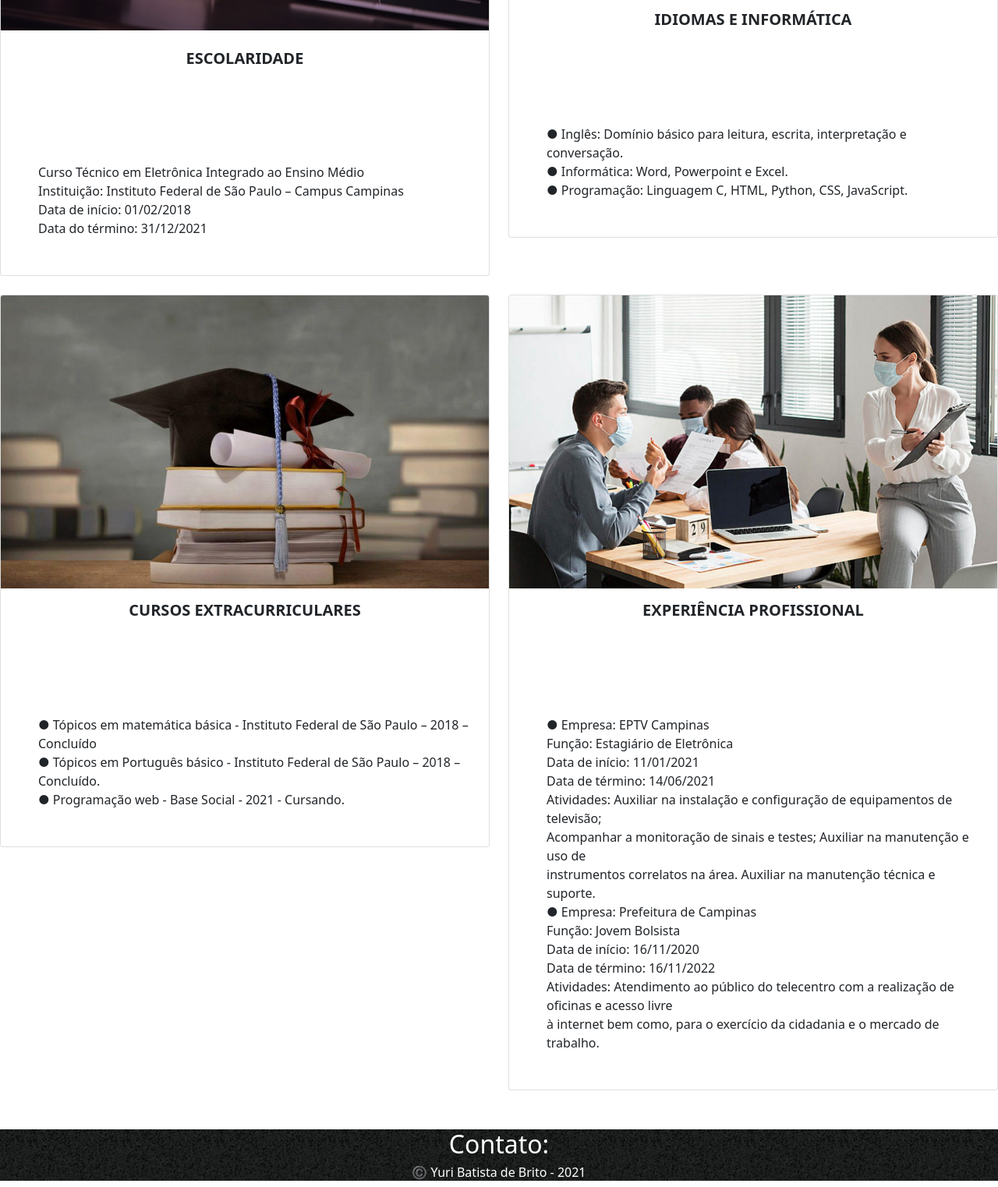
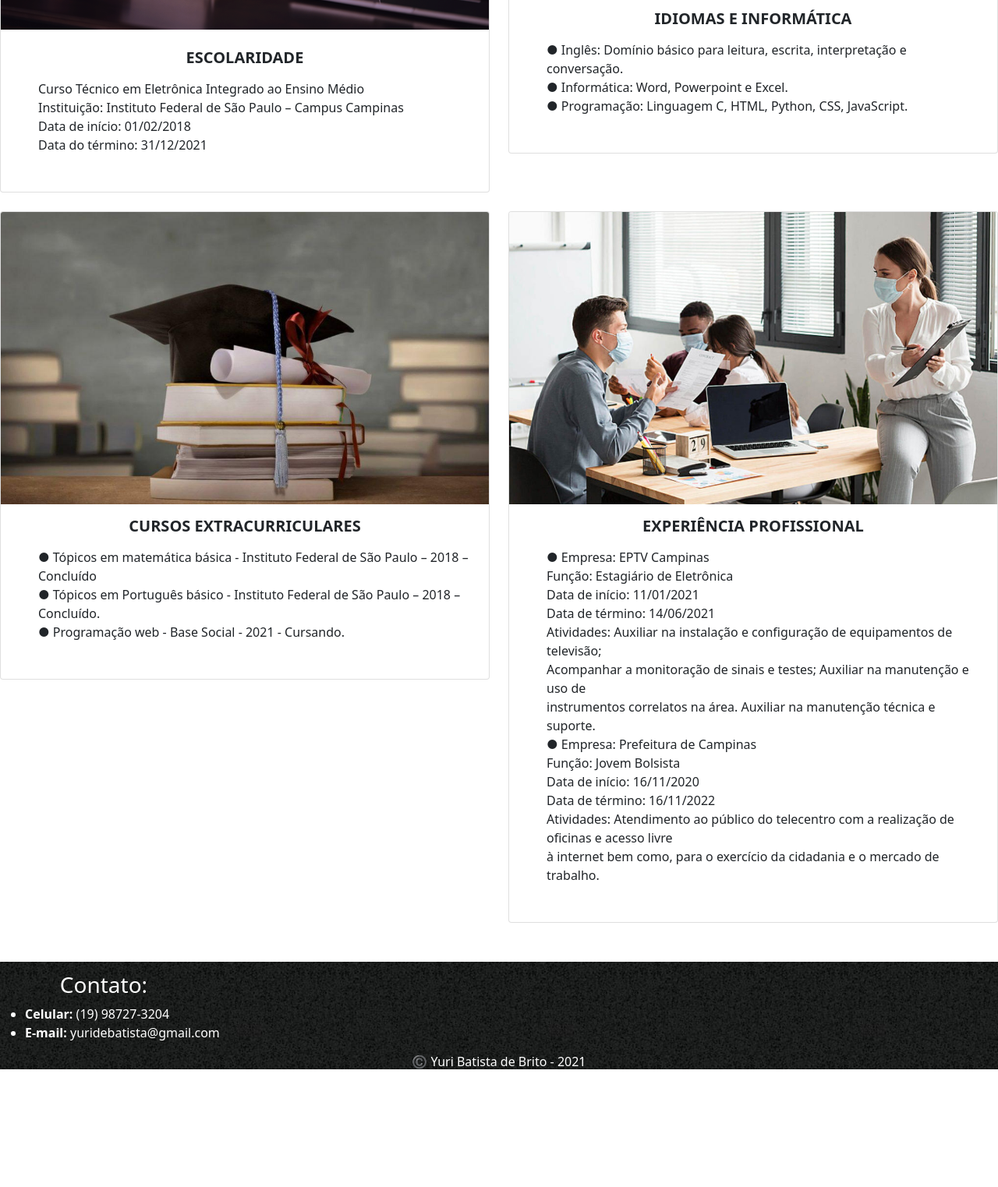
Before and after one commit to yuribrito01/Curriculo-em-Site, a plain HTML site: page index.html in a window 1280 px wide. Shown: the part 958-2481 px from the top of the page at 78% size. After the commit the page ends 2338 px from the top, so only its background shows below. Drawn offline with nearby package versions, Linux system fonts and the light colour scheme.

Commit message:
renoamenado pagina

```diff
--- a/home.css
+++ b/home.css
@@ -1,4 +1,3 @@
-
 .cordefundo{
     background-color: rgb(85, 5, 18);
     height: 20%;
@@ -7,26 +6,19 @@
     display: flex;
     justify-content: space-between;
 }
- header h1{
-     padding-top: 5%;
-    display: inline-block;
 
-}
-
-header li{
-    padding-bottom: 20px;
-
-}
-
-.imagem{
-    width: 80px;
-
-}
-
-ul{
+.listacontato{
     list-style: none;
     display: inline-block;
     padding-top: 18%;
+}
+.lista{
+    list-style: none;
+    display: inline-block;
+}
+
+.yuri{
+    margin-left: 5px;
 }
 
 .paragrafo{
@@ -35,12 +27,24 @@ ul{
     padding-bottom: 3%;
     width: 500px;
     display: inline-block;
+}
 
+ header h1{
+     padding-top: 5%;
+    display: inline-block;
+}
+
+header li{
+    padding-bottom: 20px;
 
 }
-.yuri{
-    margin-left: 5px;
-    padding-top: 1px;
+
+.tamanhocard{
+    width: 30%;
+}
+
+.imagem{
+    width: 80px;
 }
 
 .borda{
@@ -57,7 +61,6 @@ ul{
 .rodape{
     background-image: url(bg.jpg);
     margin-top: 50px;
-
 }
 
 #colorwhite{
@@ -65,20 +68,14 @@ ul{
     text-align: center;
 }
 
-.imagemrodape{
-    width: 200px; height: 200px;
-    margin-top: 10px;
-}
-
 main h5{
     text-align: center;
 }
-
-.tamanhocard{
-    width: 30%;
+.rodape{
+    color: white;
 }
 
-.rodape{
-    text-align: center;
-    color: white;
+.contato{
+    padding-left: 6%;
+    padding-top: 1%;
 }
--- a/home.html
+++ b/index.html
@@ -13,8 +13,8 @@
   <body>
     <header>
       <div class="cordefundo">
-        <ul>
-          <li><a href="https://github.com/yuribrito01" target="_blank"><img class="imagem" src="github.png" alt=""></a></li>
+        <ul class="listacontato">
+          <li class="teste"><a href="https://github.com/yuribrito01" target="_blank"><img class="imagem" src="github.png" alt=""></a></li>
           <li><a href="https://www.linkedin.com/in/yuri-batista-de-brito-b351031b0/" target="_blank"><img class="imagem" src="linkedin.png" alt=""></a></li>
           <li><a href="https://api.whatsapp.com/send?phone=5519987273204&text=Ola!%20" target="_blank"><img class="imagem" src="whatsapp.png" alt=""></a></li>
         </ul>
@@ -25,18 +25,17 @@
           <h5>Sou um jovem de 19 anos, com formação técnica em eletrônica no Instituto Federal de São Paulo, que atualmente busca uma oportunidade de trabalho para exercer minha capacidade técnica, aprimorar
             meus conhecimentos e adquirir novos aprendizados.</h5>
         </div>
-
       </div>
     </header>
+
     <main>
       <div class="row row-cols-1 row-cols-md-2 g-4">
-
         <div class="col">
           <div class="card" class="tamanhocard">
             <img src="estudar.png" class="card-img-top" alt="...">
             <div class="card-body">
               <h5 class="card-title"><h5><strong>ESCOLARIDADE</strong></h5>
-              <p class="card-text"><ul>
+              <p class="card-text"><ul class="lista">
                 <li>
                   Curso Técnico em Eletrônica Integrado ao Ensino Médio
                 </li>
@@ -59,7 +58,7 @@
             <img src="informatica.jpg" class="card-img-top" alt="...">
             <div class="card-body">
               <h5 class="card-title"><strong>IDIOMAS E INFORMÁTICA</strong></h5>
-              <p class="card-text"><ul>
+              <p class="card-text"><ul class="lista">
                 <li>● Inglês: Domínio básico para leitura, escrita, interpretação e conversação.</li>
                 <li>● Informática: Word, Powerpoint e Excel.</li>
                 <li>● Programação: Linguagem C, HTML, Python, CSS, JavaScript.</li>
@@ -73,7 +72,7 @@
             <img src="diploma.jpg" class="card-img-top" alt="...">
             <div class="card-body">
               <h5 class="card-title"><strong>CURSOS EXTRACURRICULARES</strong></h5>
-              <p class="card-text"><ul>
+              <p class="card-text"><ul class="lista">
                 <li>● Tópicos em matemática básica - Instituto Federal de São Paulo – 2018 – Concluído</li>
                 <li>● Tópicos em Português básico - Instituto Federal de São Paulo – 2018 – Concluído.</li>
                 <li>● Programação web - Base Social - 2021 - Cursando.</li>
@@ -87,7 +86,7 @@
             <img src="trabalho.jpg" class="card-img-top" alt="...">
             <div class="card-body">
               <h5 class="card-title"><strong>EXPERIÊNCIA PROFISSIONAL</strong></h5>
-              <p class="card-text"><ul>
+              <p class="card-text"><ul class="lista">
                 <li>● Empresa: EPTV Campinas</li>
                 <li>Função: Estagiário de Eletrônica</li>
                 <li>Data de início: 11/01/2021</li>
@@ -109,8 +108,11 @@
     </main>
     <footer>
       <div class="rodape">
-        <h2>Contato:</h2>
-          <!-- <img  class="imagemrodape" src="Yuri_foto.jpeg" alt=""> -->
+        <h3 class="contato">Contato:</h3>
+        <ul>
+          <li><strong>Celular:</strong> (19) 98727-3204</li>
+          <li><strong>E-mail:</strong> yuridebatista@gmail.com</li>
+        </ul>
           <h6 id="colorwhite">©️ Yuri Batista de Brito - 2021</h6>
       </div>
   </footer>
```
